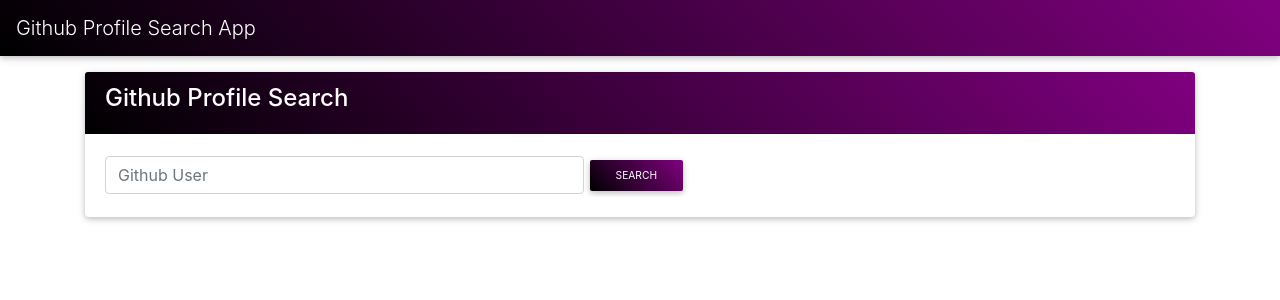
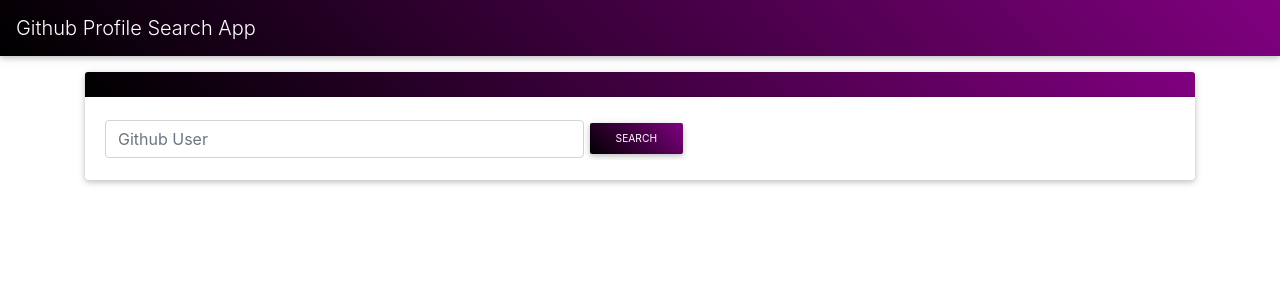
Before and after one commit to theashok/githubsearch, a React (Create React App) app: page / in a window 1280 px wide. Shown: the top 300 px of the page. Built offline with nearby package versions, Linux system fonts and the light colour scheme.

Commit message:
added the https

```diff
--- a/src/components/GithubSearch.js
+++ b/src/components/GithubSearch.js
@@ -24,9 +24,7 @@
       <React.Fragment>
         {/* <pre>{JSON.stringify(this.state)}</pre>*/}
         <div className="card mt-3">
-          <div className="card-header bg-secondary text-white">
-            <p className="h4">Github Profile Search</p>
-          </div>
+          <div className="card-header bg-secondary text-white"></div>
           <div className="card-body">
             <form className="form-inline" onSubmit={this.submitSearch}>
               <div className="form-group">
```
